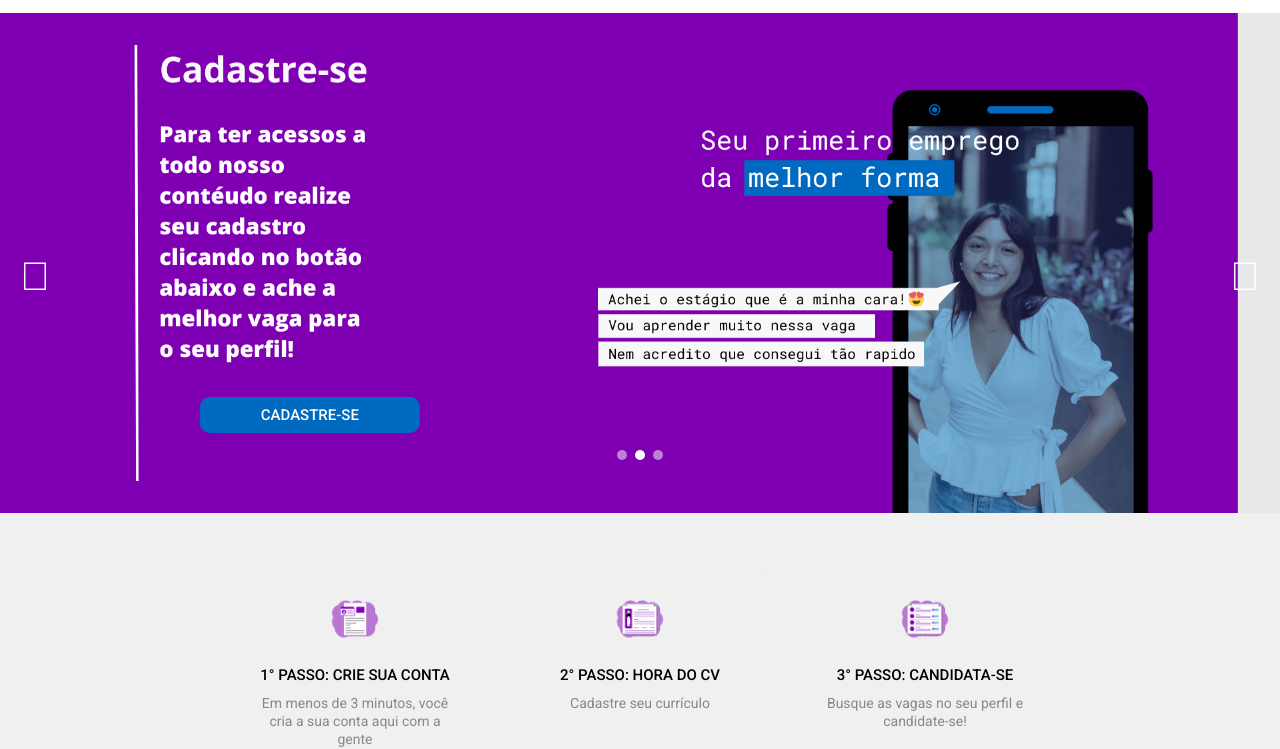
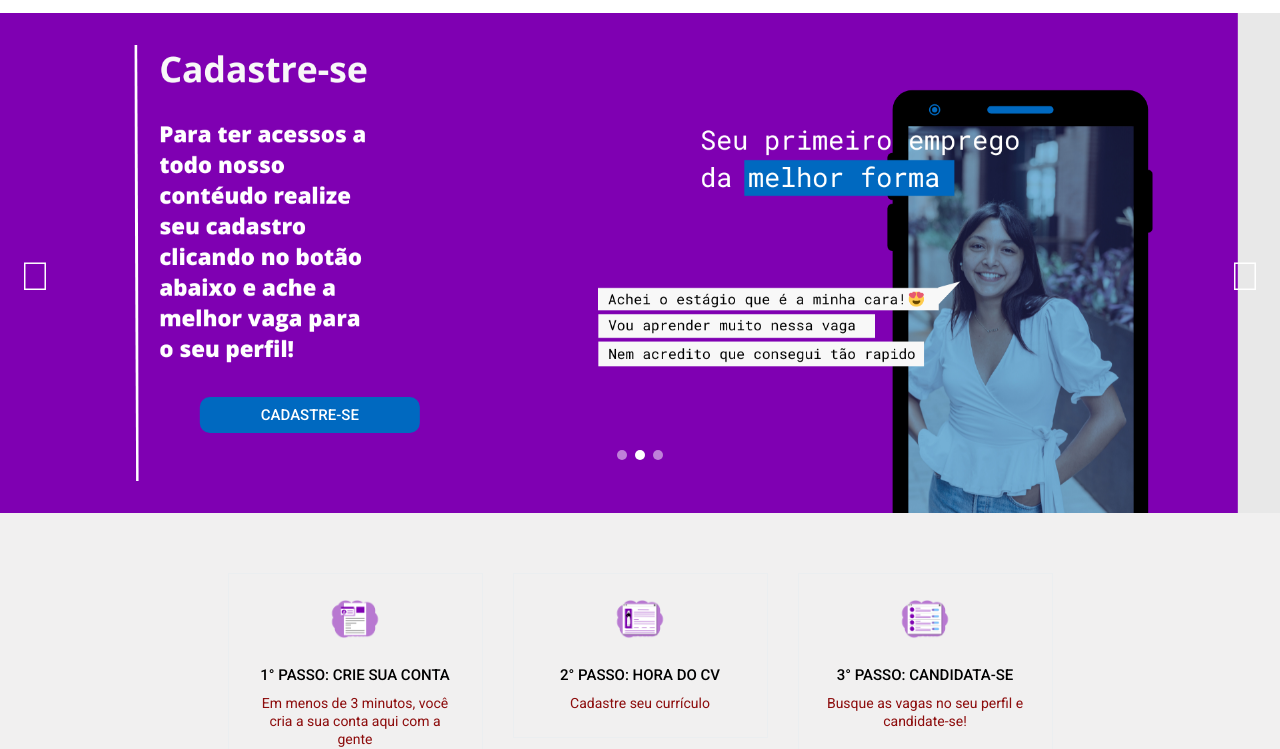
Before and after one commit to StagiFAM/Stagi, a plain HTML site: page index.html in a window 1280 px wide. Shown: the part 57-806 px from the top of the page. Drawn offline with nearby package versions, Linux system fonts and the light colour scheme.

Commit message:
Atualização CSS - Organização do Código.GIT

```diff
--- a/css/style.css
+++ b/css/style.css
@@ -511,7 +511,7 @@ header{
 
 .featureBox p {
   margin-bottom: 0;
-  color: #888;
+  color: #8d0d0d;
   line-height: 18px;
 }
 
```
